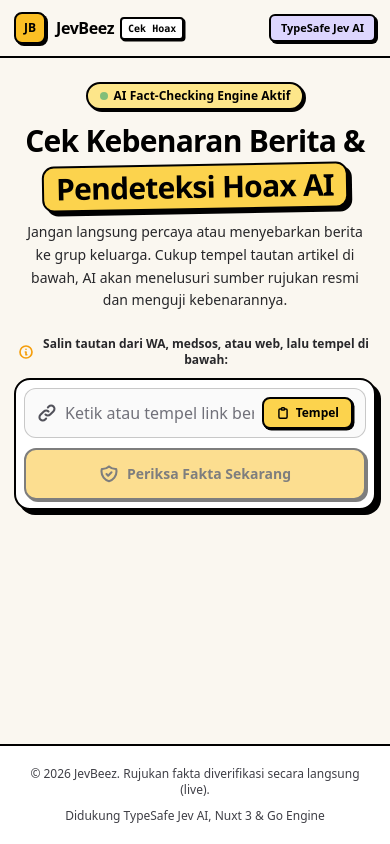
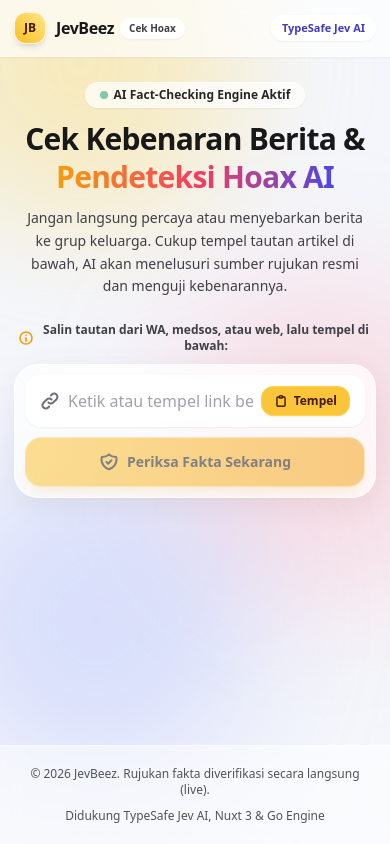
Before and after one commit to Scr34m1nG/JevBeez, a Nuxt app in the folder apps/web/: page / in a window 390 px wide. Built offline with nearby package versions, Linux system fonts and the light colour scheme.

Commit message:
feat(web): implement dual design language (neo-brutalism for desktop, glassmorphism for mobile)

```diff
--- a/apps/web/app.vue
+++ b/apps/web/app.vue
@@ -1,20 +1,30 @@
 <template>
-  <div class="min-h-screen bg-[#FAF7F0] text-zinc-900 flex flex-col font-sans selection:bg-amber-300 selection:text-black overflow-x-hidden">
+  <div class="min-h-screen bg-[#F4F6FB] md:bg-[#FAF7F0] text-zinc-900 flex flex-col font-sans selection:bg-amber-300 selection:text-black overflow-x-hidden relative">
+    <!-- Ambient glowing orbs: visible only on mobile to power the glassmorphism frosted effect -->
+    <div class="fixed inset-0 pointer-events-none overflow-hidden z-0 md:hidden">
+      <div class="absolute -top-24 -left-20 w-80 h-80 bg-amber-300/35 rounded-full blur-3xl"></div>
+      <div class="absolute top-1/3 -right-24 w-80 h-80 bg-rose-300/30 rounded-full blur-3xl"></div>
+      <div class="absolute bottom-16 -left-16 w-80 h-80 bg-indigo-300/35 rounded-full blur-3xl"></div>
+    </div>
+
     <Navbar />
 
-    <main class="flex-1 max-w-5xl mx-auto w-full px-3.5 sm:px-6 md:px-8 py-6 sm:py-12 flex flex-col items-center">
+    <main class="flex-1 max-w-5xl mx-auto w-full px-3.5 sm:px-6 md:px-8 py-6 sm:py-12 flex flex-col items-center relative z-10">
       <div class="text-center max-w-2xl mx-auto mb-6 sm:mb-9 px-1">
-        <div class="inline-flex items-center gap-1.5 sm:gap-2 px-3 py-1 rounded-full bg-amber-200 border-2 border-black text-black text-xs font-black shadow-[2px_2px_0px_0px_#000] mb-3 sm:mb-4">
+        <!-- Badge: Glassmorphism on mobile, Neo-Brutalism on desktop -->
+        <div class="inline-flex items-center gap-1.5 sm:gap-2 px-3.5 py-1 rounded-full bg-white/70 backdrop-blur-md border border-white/60 text-zinc-800 text-xs font-bold shadow-sm mb-3 sm:mb-4 md:bg-amber-200 md:backdrop-blur-none md:border-2 md:border-black md:text-black md:shadow-[2px_2px_0px_0px_#000]">
           <span class="w-2 h-2 rounded-full bg-emerald-600 animate-pulse"></span>
           AI Fact-Checking Engine Aktif
         </div>
-        <h1 class="text-3xl sm:text-5xl md:text-6xl font-black tracking-tight text-black mb-3 sm:mb-4 leading-tight sm:leading-tight">
+
+        <!-- Heading: Gradient glow on mobile, Neo-Brutalist Sticker on desktop -->
+        <h1 class="text-3xl sm:text-5xl md:text-6xl font-black tracking-tight text-zinc-900 md:text-black mb-3 sm:mb-4 leading-tight sm:leading-tight">
           Cek Kebenaran Berita & <br class="hidden sm:inline" />
-          <span class="inline-block mt-1 sm:mt-1 px-3 py-0.5 bg-amber-300 border-2 border-black rounded-xl shadow-[4px_4px_0px_0px_#000] -rotate-1">
+          <span class="bg-gradient-to-r from-amber-500 via-rose-500 to-indigo-600 bg-clip-text text-transparent md:text-black md:bg-none md:inline-block md:mt-1 md:px-3 md:py-0.5 md:bg-amber-300 md:border-2 md:border-black md:rounded-xl md:shadow-[4px_4px_0px_0px_#000] md:-rotate-1">
             Pendeteksi Hoax AI
           </span>
         </h1>
-        <p class="text-sm sm:text-base text-zinc-800 font-medium leading-relaxed max-w-xl mx-auto">
+        <p class="text-sm sm:text-base text-zinc-700 md:text-zinc-800 font-medium leading-relaxed max-w-xl mx-auto">
           Jangan langsung percaya atau menyebarkan berita ke grup keluarga. Cukup tempel tautan artikel di bawah, AI akan menelusuri sumber rujukan resmi dan menguji kebenarannya.
         </p>
       </div>
@@ -28,9 +38,10 @@
 
       <div v-if="result" class="w-full mt-7 sm:mt-9">
         <div class="flex justify-end max-w-3xl mx-auto mb-3 px-1">
+          <!-- Reset button: Glassmorphism on mobile, Neo-Brutalism on desktop -->
           <button
             @click="reset"
-            class="text-xs sm:text-sm font-black text-black bg-white hover:bg-amber-100 border-2 border-black shadow-[2px_2px_0px_0px_#000] active:translate-x-0.5 active:translate-y-0.5 active:shadow-none transition-all flex items-center gap-2 py-2 px-3.5 rounded-xl min-h-[40px]"
+            class="text-xs sm:text-sm font-bold text-zinc-800 bg-white/70 backdrop-blur-md border border-white/60 shadow-sm active:scale-95 transition-all flex items-center gap-2 py-2 px-3.5 rounded-xl min-h-[40px] md:bg-white md:hover:bg-amber-100 md:border-2 md:border-black md:text-black md:font-black md:shadow-[2px_2px_0px_0px_#000] md:active:translate-x-0.5 md:active:translate-y-0.5 md:active:shadow-none md:scale-100"
           >
             <svg class="w-4 h-4 shrink-0" fill="none" stroke="currentColor" viewBox="0 0 24 24">
               <path stroke-linecap="round" stroke-linejoin="round" stroke-width="2.5" d="M4 4v5h.582m15.356 2A8.001 8.001 0 004.582 9m0 0H9m11 11v-5h-.581m0 0a8.003 8.003 0 01-15.357-2m15.357 2H15" />
@@ -44,7 +55,8 @@
       </div>
     </main>
 
-    <footer class="border-t-2 border-black bg-white py-5 sm:py-6 text-center text-xs text-zinc-700 font-medium pb-[calc(1.25rem+env(safe-area-inset-bottom,0px))]">
+    <!-- Footer: Glassmorphism on mobile, Neo-Brutalism on desktop -->
+    <footer class="border-t border-white/60 bg-white/50 backdrop-blur-md py-5 sm:py-6 text-center text-xs text-zinc-600 font-medium pb-[calc(1.25rem+env(safe-area-inset-bottom,0px))] md:border-t-2 md:border-black md:bg-white md:backdrop-blur-none md:text-zinc-700 relative z-10">
       <div class="max-w-5xl mx-auto px-4 flex flex-col sm:flex-row items-center justify-between gap-2.5 text-center sm:text-left">
         <span>© 2026 JevBeez. Rujukan fakta diverifikasi secara langsung (live).</span>
         <span>Didukung TypeSafe Jev AI, Nuxt 3 & Go Engine</span>
--- a/apps/web/components/EvidenceList.vue
+++ b/apps/web/components/EvidenceList.vue
@@ -1,13 +1,13 @@
 <template>
   <div v-if="evidences && evidences.length > 0" class="w-full max-w-3xl mx-auto mt-6 sm:mt-8">
     <div class="flex flex-col sm:flex-row sm:items-center justify-between gap-1.5 mb-3.5 sm:mb-4 px-1">
-      <h3 class="text-xs sm:text-sm font-black tracking-wide uppercase text-black font-mono flex items-center gap-1.5">
-        <svg class="w-4 h-4 text-zinc-700" fill="none" stroke="currentColor" viewBox="0 0 24 24">
+      <h3 class="text-xs sm:text-sm font-black tracking-wide uppercase text-zinc-900 md:text-black font-mono flex items-center gap-1.5">
+        <svg class="w-4 h-4 text-zinc-600 md:text-zinc-700" fill="none" stroke="currentColor" viewBox="0 0 24 24">
           <path stroke-linecap="round" stroke-linejoin="round" stroke-width="2.5" d="M19 20H5a2 2 0 01-2-2V6a2 2 0 012-2h10a2 2 0 012 2v1m2 13a2 2 0 01-2-2V7m2 13a2 2 0 002-2V9a2 2 0 00-2-2h-2m-4-3H9M7 16h6M7 8h6v4H7V8z" />
         </svg>
         Rujukan & Bukti Terkait ({{ evidences.length }})
       </h3>
-      <span class="text-[11px] sm:text-xs font-bold text-black bg-amber-200 border-2 border-black px-2.5 py-0.5 rounded-lg shadow-[1.5px_1.5px_0px_0px_#000] self-start sm:self-auto">
+      <span class="text-[11px] sm:text-xs font-bold text-amber-950 md:text-black bg-amber-400/25 md:bg-amber-200 backdrop-blur-sm md:backdrop-blur-none border border-amber-400/40 md:border-2 md:border-black px-2.5 py-0.5 rounded-full md:rounded-lg shadow-sm md:shadow-[1.5px_1.5px_0px_0px_#000] self-start sm:self-auto">
         Penelusuran Web Terpercaya
       </span>
     </div>
@@ -16,17 +16,17 @@
       <div
         v-for="(item, idx) in evidences"
         :key="idx"
-        class="p-4 rounded-xl bg-white border-2 border-black shadow-[4px_4px_0px_0px_#000] hover:-translate-x-0.5 hover:-translate-y-0.5 hover:shadow-[5px_5px_0px_0px_#000] transition-all"
+        class="p-4 rounded-2xl bg-white/75 backdrop-blur-xl border border-white/80 shadow-sm md:rounded-xl md:bg-white md:border-2 md:border-black md:shadow-[4px_4px_0px_0px_#000] md:backdrop-blur-none md:hover:-translate-x-0.5 md:hover:-translate-y-0.5 md:hover:shadow-[5px_5px_0px_0px_#000] transition-all"
       >
         <div class="flex items-center justify-between gap-2 mb-2">
-          <span class="px-2.5 py-1 rounded text-xs font-mono font-bold bg-violet-200 text-black border border-black shadow-[1px_1px_0px_0px_#000] truncate max-w-[180px] sm:max-w-none">
+          <span class="px-2.5 py-1 rounded-full md:rounded text-xs font-mono font-bold bg-indigo-500/15 md:bg-violet-200 text-indigo-950 md:text-black border border-indigo-400/30 md:border-black md:shadow-[1px_1px_0px_0px_#000] truncate max-w-[180px] sm:max-w-none">
             {{ item.source }}
           </span>
           <a
             :href="item.url"
             target="_blank"
             rel="noopener noreferrer"
-            class="text-xs text-black font-black bg-white hover:bg-amber-200 border-2 border-black shadow-[1.5px_1.5px_0px_0px_#000] active:translate-x-0.5 active:translate-y-0.5 active:shadow-none flex items-center gap-1.5 transition-all shrink-0 py-1.5 px-3 rounded-lg min-h-[36px]"
+            class="text-xs text-zinc-900 md:text-black font-extrabold md:font-black bg-white/80 hover:bg-white md:bg-white md:hover:bg-amber-200 border border-white/80 md:border-2 md:border-black shadow-sm md:shadow-[1.5px_1.5px_0px_0px_#000] active:scale-95 md:active:translate-x-0.5 md:active:translate-y-0.5 md:active:shadow-none md:active:scale-100 flex items-center gap-1.5 transition-all shrink-0 py-1.5 px-3 rounded-xl md:rounded-lg min-h-[36px]"
           >
             <span>Buka Sumber Berita</span>
             <svg class="w-3.5 h-3.5 shrink-0" fill="none" stroke="currentColor" viewBox="0 0 24 24">
@@ -35,11 +35,11 @@
           </a>
         </div>
 
-        <h4 class="text-sm sm:text-base font-black text-black mb-1.5 leading-snug break-words">
+        <h4 class="text-sm sm:text-base font-black text-zinc-900 md:text-black mb-1.5 leading-snug break-words">
           {{ item.title }}
         </h4>
 
-        <p class="text-xs sm:text-sm text-zinc-800 line-clamp-3 leading-relaxed break-words font-normal">
+        <p class="text-xs sm:text-sm text-zinc-700 md:text-zinc-800 line-clamp-3 leading-relaxed break-words font-normal">
           {{ item.snippet }}
         </p>
       </div>
--- a/apps/web/components/Navbar.vue
+++ b/apps/web/components/Navbar.vue
@@ -1,22 +1,24 @@
 <template>
-  <header class="border-b-2 border-black bg-[#FAF7F0]/95 backdrop-blur sticky top-0 z-50">
+  <header class="border-b border-white/60 bg-white/65 backdrop-blur-xl shadow-sm md:border-b-2 md:border-black md:bg-[#FAF7F0]/95 md:backdrop-blur md:shadow-none sticky top-0 z-50 transition-colors">
     <div class="max-w-6xl mx-auto px-3.5 sm:px-6 h-14 sm:h-16 flex items-center justify-between gap-2">
       <div class="flex items-center gap-2.5 sm:gap-3 shrink-0">
-        <div class="w-8 h-8 sm:w-9 sm:h-9 rounded-lg bg-amber-400 border-2 border-black flex items-center justify-center font-black text-black text-xs sm:text-sm shadow-[2px_2px_0px_0px_#000] shrink-0">
+        <div class="w-8 h-8 sm:w-9 sm:h-9 rounded-xl bg-gradient-to-tr from-amber-400 to-amber-200 border border-white/80 shadow-md text-amber-950 font-black text-xs sm:text-sm flex items-center justify-center shrink-0 md:rounded-lg md:bg-amber-400 md:border-2 md:border-black md:shadow-[2px_2px_0px_0px_#000] md:text-black md:bg-none">
           JB
         </div>
         <div class="flex items-center gap-1.5 sm:gap-2">
-          <span class="font-black text-base sm:text-lg tracking-tight text-black">JevBeez</span>
-          <span class="text-[10px] sm:text-xs px-1.5 py-0.5 rounded bg-white text-black font-mono font-bold border-2 border-black shadow-[1.5px_1.5px_0px_0px_#000]">Cek Hoax</span>
+          <span class="font-black text-base sm:text-lg tracking-tight text-zinc-900 md:text-black">JevBeez</span>
+          <span class="text-[10px] sm:text-xs px-2 py-0.5 rounded-full bg-white/80 backdrop-blur border border-white/60 text-zinc-700 font-semibold shadow-sm md:rounded md:bg-white md:text-black md:font-mono md:font-bold md:border-2 md:border-black md:shadow-[1.5px_1.5px_0px_0px_#000]">
+            Cek Hoax
+          </span>
         </div>
       </div>
 
       <div class="flex items-center gap-2 sm:gap-3 text-xs shrink-0">
-        <div class="hidden sm:flex items-center gap-1.5 px-2.5 py-1 rounded-md bg-emerald-200 border-2 border-black text-black font-bold shadow-[2px_2px_0px_0px_#000]">
+        <div class="hidden sm:flex items-center gap-1.5 px-2.5 py-1 rounded-full bg-emerald-500/10 backdrop-blur border border-emerald-500/20 text-emerald-800 font-semibold shadow-sm md:rounded-md md:bg-emerald-200 md:border-2 md:border-black md:text-black md:font-bold md:shadow-[2px_2px_0px_0px_#000]">
           <span class="w-2 h-2 rounded-full bg-emerald-600 animate-pulse"></span>
           <span>Sistem Aktif</span>
         </div>
-        <span class="px-2.5 py-1 rounded-md bg-violet-200 text-black border-2 border-black font-bold text-[11px] sm:text-xs shadow-[2px_2px_0px_0px_#000] whitespace-nowrap">
+        <span class="px-2.5 py-1 rounded-full bg-white/70 backdrop-blur-md border border-white/60 text-indigo-700 font-bold text-[11px] sm:text-xs shadow-sm md:rounded-md md:bg-violet-200 md:text-black md:border-2 md:border-black md:shadow-[2px_2px_0px_0px_#000] md:backdrop-blur-none whitespace-nowrap">
           TypeSafe Jev AI
         </span>
       </div>
--- a/apps/web/components/UrlForm.vue
+++ b/apps/web/components/UrlForm.vue
@@ -1,7 +1,7 @@
 <template>
   <div class="w-full max-w-3xl mx-auto">
     <div class="mb-2.5 text-center sm:text-left px-1">
-      <span class="text-xs sm:text-sm font-bold text-zinc-800 inline-flex items-center gap-1.5">
+      <span class="text-xs sm:text-sm font-bold text-zinc-700 md:text-zinc-800 inline-flex items-center gap-1.5">
         <svg class="w-4 h-4 text-amber-500 shrink-0" fill="none" stroke="currentColor" viewBox="0 0 24 24">
           <path stroke-linecap="round" stroke-linejoin="round" stroke-width="2.5" d="M13 16h-1v-4h-1m1-4h.01M21 12a9 9 0 11-18 0 9 9 0 0118 0z" />
         </svg>
@@ -10,9 +10,11 @@
     </div>
 
     <form @submit.prevent="handleSubmit" class="relative group">
-      <div class="relative flex flex-col sm:flex-row items-stretch sm:items-center gap-2.5 p-2 sm:p-2.5 rounded-2xl bg-white border-2 border-black shadow-[5px_5px_0px_0px_#000] transition-all">
-        <div class="flex-1 flex items-center px-3 gap-2 min-h-[50px] bg-zinc-50 sm:bg-transparent rounded-xl sm:rounded-none border border-black/20 sm:border-0">
-          <svg class="w-5 h-5 text-zinc-600 shrink-0" fill="none" stroke="currentColor" viewBox="0 0 24 24">
+      <!-- Outer wrapper: Glassmorphic on mobile, Neo-Brutalist on desktop -->
+      <div class="relative flex flex-col sm:flex-row items-stretch sm:items-center gap-2.5 p-2.5 sm:p-2.5 rounded-3xl bg-white/75 backdrop-blur-xl border border-white/80 shadow-[0_8px_30px_rgb(0,0,0,0.06)] md:rounded-2xl md:bg-white md:border-2 md:border-black md:shadow-[5px_5px_0px_0px_#000] md:backdrop-blur-none transition-all">
+        <!-- Input section: Frosted container on mobile, flat on desktop -->
+        <div class="flex-1 flex items-center px-3.5 gap-2 min-h-[52px] bg-white/70 backdrop-blur-md rounded-2xl border border-white/90 shadow-sm md:bg-transparent md:backdrop-blur-none md:rounded-none md:border-0 md:shadow-none md:px-3">
+          <svg class="w-5 h-5 text-zinc-500 md:text-zinc-600 shrink-0" fill="none" stroke="currentColor" viewBox="0 0 24 24">
             <path stroke-linecap="round" stroke-linejoin="round" stroke-width="2.5" d="M13.828 10.172a4 4 0 00-5.656 0l-4 4a4 4 0 105.656 5.656l1.102-1.101m-.758-4.899a4 4 0 005.656 0l4-4a4 4 0 00-5.656-5.656l-1.1 1.1" />
           </svg>
           <input
@@ -21,7 +23,7 @@
             required
             placeholder="Ketik atau tempel link berita di sini..."
             :disabled="isLoading || cooldownSeconds > 0"
-            class="w-full bg-transparent text-black placeholder-zinc-500 font-medium text-base focus:outline-none disabled:opacity-50 py-2.5"
+            class="w-full bg-transparent text-zinc-900 md:text-black placeholder-zinc-400 md:placeholder-zinc-500 font-medium text-base focus:outline-none disabled:opacity-50 py-2.5"
           />
 
           <!-- Quick Paste Button (Thumb-friendly for smartphone users) -->
@@ -29,7 +31,7 @@
             v-if="!inputUrl && canPaste"
             type="button"
             @click="pasteClipboard"
-            class="px-3 py-1.5 rounded-lg bg-amber-300 hover:bg-amber-400 text-black border-2 border-black font-black text-xs flex items-center gap-1.5 shrink-0 shadow-[1.5px_1.5px_0px_0px_#000] active:translate-x-0.5 active:translate-y-0.5 active:shadow-none transition-all"
+            class="px-3 py-1.5 rounded-xl bg-amber-400/90 hover:bg-amber-400 text-amber-950 font-bold border border-amber-300 shadow-sm active:scale-95 transition-all text-xs flex items-center gap-1.5 shrink-0 md:rounded-lg md:bg-amber-300 md:hover:bg-amber-400 md:text-black md:border-2 md:border-black md:font-black md:shadow-[1.5px_1.5px_0px_0px_#000] md:active:translate-x-0.5 md:active:translate-y-0.5 md:active:shadow-none md:active:scale-100"
             title="Tempel dari Clipboard"
           >
             <svg class="w-3.5 h-3.5 shrink-0" fill="none" stroke="currentColor" viewBox="0 0 24 24">
@@ -43,7 +45,7 @@
             v-if="inputUrl && !isLoading"
             type="button"
             @click="inputUrl = ''"
-            class="w-8 h-8 rounded-lg bg-zinc-200 hover:bg-zinc-300 border border-black flex items-center justify-center text-black font-black transition-colors shrink-0"
+            class="w-8 h-8 rounded-xl bg-zinc-200/70 hover:bg-zinc-200 border border-white/60 text-zinc-600 flex items-center justify-center font-bold transition-all shrink-0 md:rounded-lg md:bg-zinc-200 md:hover:bg-zinc-300 md:border md:border-black md:text-black md:font-black"
             aria-label="Hapus tautan"
           >
             <svg class="w-4 h-4" fill="none" stroke="currentColor" viewBox="0 0 24 24">
@@ -52,10 +54,11 @@
           </button>
         </div>
 
+        <!-- Submit Button -->
         <button
           type="submit"
           :disabled="isLoading || cooldownSeconds > 0 || !inputUrl.trim()"
-          class="w-full sm:w-auto px-6 py-3.5 rounded-xl bg-amber-400 hover:bg-amber-300 text-black border-2 border-black font-black text-sm sm:text-base flex items-center justify-center gap-2 shadow-[3px_3px_0px_0px_#000] hover:-translate-x-0.5 hover:-translate-y-0.5 hover:shadow-[4px_4px_0px_0px_#000] active:translate-x-0.5 active:translate-y-0.5 active:shadow-none transition-all disabled:opacity-50 disabled:cursor-not-allowed disabled:transform-none disabled:shadow-[2px_2px_0px_0px_#000] shrink-0 min-h-[50px]"
+          class="w-full sm:w-auto px-6 py-3.5 rounded-2xl bg-gradient-to-r from-amber-400 to-amber-500 hover:from-amber-300 hover:to-amber-400 text-zinc-950 font-black text-sm sm:text-base flex items-center justify-center gap-2 shadow-lg shadow-amber-500/20 border border-white/40 active:scale-[0.98] transition-all disabled:opacity-50 disabled:cursor-not-allowed disabled:transform-none shrink-0 min-h-[50px] md:rounded-xl md:bg-amber-400 md:hover:bg-amber-300 md:text-black md:border-2 md:border-black md:shadow-[3px_3px_0px_0px_#000] md:hover:-translate-x-0.5 md:hover:-translate-y-0.5 md:hover:shadow-[4px_4px_0px_0px_#000] md:active:translate-x-0.5 md:active:translate-y-0.5 md:active:shadow-none md:active:scale-100 md:bg-none md:shadow-[3px_3px_0px_0px_#000]"
         >
           <span v-if="isLoading" class="w-4 h-4 border-2 border-black/30 border-t-black rounded-full animate-spin"></span>
           <span v-if="isLoading">Sedang Memeriksa...</span>
@@ -70,11 +73,11 @@
       </div>
     </form>
 
-    <div v-if="cooldownSeconds > 0" class="mt-3 p-3 rounded-xl bg-amber-100 border-2 border-black text-black text-center text-xs sm:text-sm font-bold shadow-[2px_2px_0px_0px_#000] animate-pulse">
+    <div v-if="cooldownSeconds > 0" class="mt-3 p-3 rounded-2xl bg-amber-500/15 backdrop-blur-md border border-amber-500/30 text-amber-900 text-center text-xs sm:text-sm font-semibold shadow-sm animate-pulse md:rounded-xl md:bg-amber-100 md:border-2 md:border-black md:text-black md:font-bold md:shadow-[2px_2px_0px_0px_#000] md:backdrop-blur-none">
       Mohon tunggu {{ cooldownSeconds }} detik sebelum memeriksa berita berikutnya.
     </div>
 
-    <div v-if="errorMessage" class="mt-3 p-3.5 rounded-xl bg-rose-100 border-2 border-black text-black text-xs sm:text-sm font-medium shadow-[3px_3px_0px_0px_#000] flex items-start gap-2.5 break-words">
+    <div v-if="errorMessage" class="mt-3 p-3.5 rounded-2xl bg-rose-500/15 backdrop-blur-md border border-rose-500/30 text-rose-950 text-xs sm:text-sm font-medium shadow-sm flex items-start gap-2.5 break-words md:rounded-xl md:bg-rose-100 md:border-2 md:border-black md:text-black md:shadow-[3px_3px_0px_0px_#000] md:backdrop-blur-none">
       <svg class="w-5 h-5 text-rose-600 shrink-0 mt-0.5" fill="none" stroke="currentColor" viewBox="0 0 24 24">
         <path stroke-linecap="round" stroke-linejoin="round" stroke-width="2.5" d="M12 9v2m0 4h.01m-6.938 4h13.856c1.54 0 2.502-1.667 1.732-3L13.732 4c-.77-1.333-2.694-1.333-3.464 0L3.34 16c-.77 1.333.192 3 1.732 3z" />
       </svg>
```
Also changed, not shown: apps/web/components/VerdictCard.vue (+43 -43 lines).
